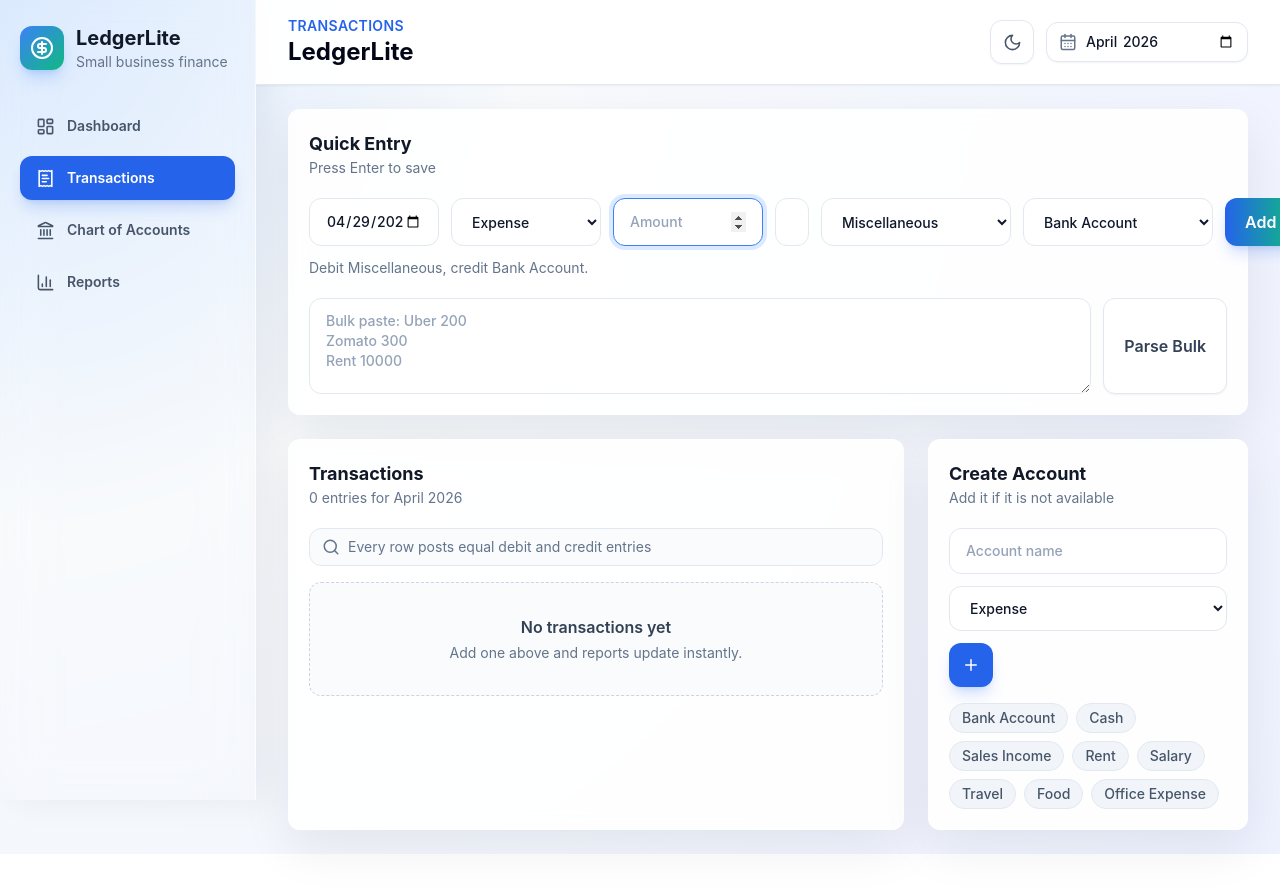
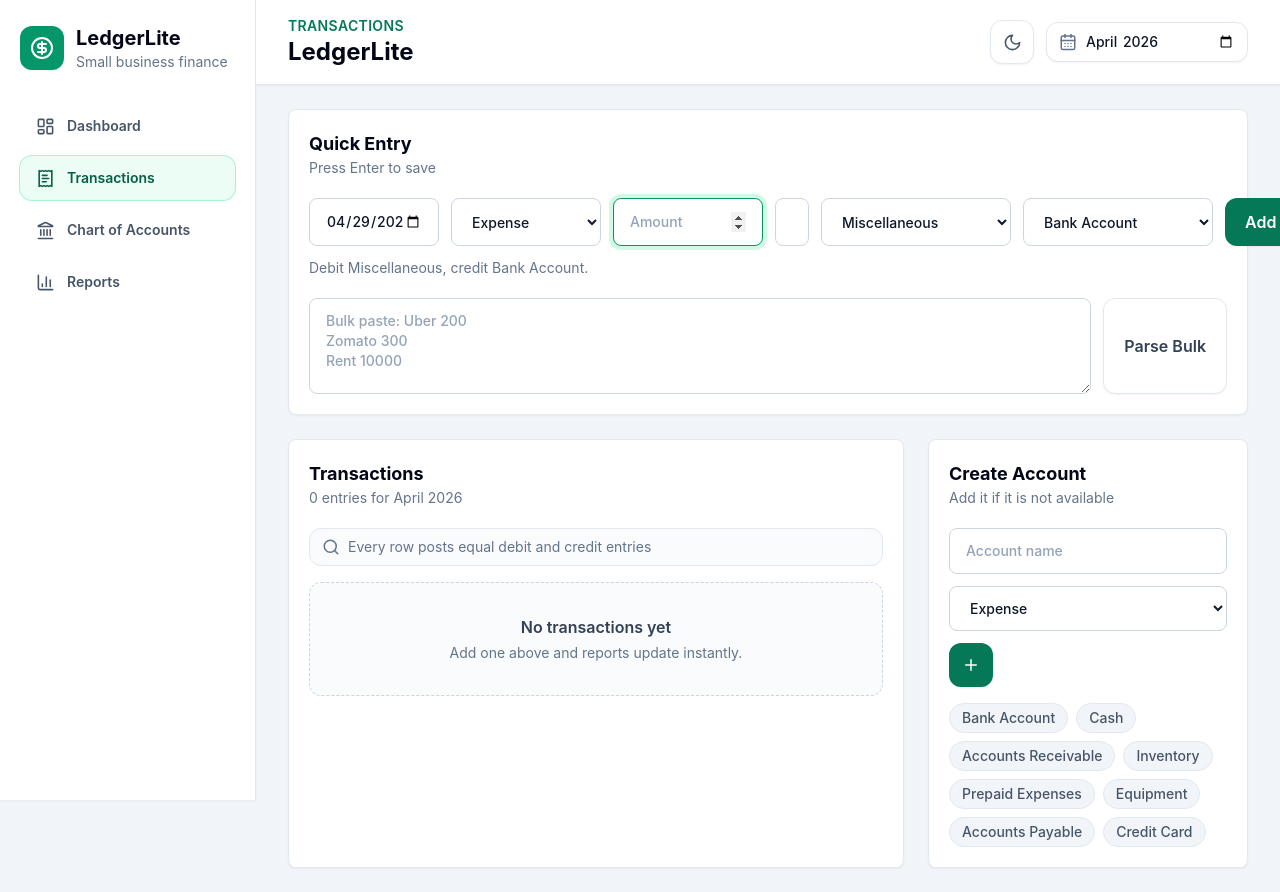
Before and after one commit to lovenishpurohit111/ledger-lite, a React (Vite) app: page / in a window 1280 px wide. Both pictures are taken after a click on the button "Transactions". Before the commit the page ends 854 px from the top, so only its background shows below. Built offline with nearby package versions, Linux system fonts and the light colour scheme.

Commit message:
Refine accounting UI and add balance sheet

```diff
--- a/src/main.jsx
+++ b/src/main.jsx
@@ -12,20 +12,42 @@ const defaultRules = [
 ];
 
 const defaultAccounts = [
-  { name: "Bank Account", type: "Asset" },
-  { name: "Cash", type: "Asset" },
+  { name: "Bank Account", type: "Current Asset" },
+  { name: "Cash", type: "Current Asset" },
+  { name: "Accounts Receivable", type: "Current Asset" },
+  { name: "Inventory", type: "Other Current Asset" },
+  { name: "Prepaid Expenses", type: "Other Current Asset" },
+  { name: "Equipment", type: "Fixed Asset" },
+  { name: "Accounts Payable", type: "Current Liability" },
+  { name: "Credit Card", type: "Current Liability" },
+  { name: "GST / Sales Tax Payable", type: "Other Current Liability" },
+  { name: "Loan Payable", type: "Long-term Liability" },
+  { name: "Owner Equity", type: "Equity" },
   { name: "Sales Income", type: "Income" },
+  { name: "Service Income", type: "Income" },
+  { name: "Cost of Goods Sold", type: "Cost of Goods Sold" },
   { name: "Rent", type: "Expense" },
   { name: "Salary", type: "Expense" },
   { name: "Travel", type: "Expense" },
   { name: "Food", type: "Expense" },
   { name: "Office Expense", type: "Expense" },
   { name: "Bank Charges", type: "Expense" },
-  { name: "Miscellaneous", type: "Expense" },
-  { name: "Owner Equity", type: "Equity" }
+  { name: "Miscellaneous", type: "Other Expense" }
 ];
 
-const accountTypes = ["Asset", "Liability", "Equity", "Income", "Expense"];
+const accountTypes = [
+  "Current Asset",
+  "Other Current Asset",
+  "Fixed Asset",
+  "Current Liability",
+  "Other Current Liability",
+  "Long-term Liability",
+  "Equity",
+  "Income",
+  "Cost of Goods Sold",
+  "Expense",
+  "Other Expense"
+];
 
 const storage = {
   get(key, fallback) {
@@ -84,8 +106,34 @@ function normalizeTransaction(transaction) {
   };
 }
 
+function mergeAccounts(savedAccounts) {
+  const saved = Array.isArray(savedAccounts) ? savedAccounts : [];
+  const normalized = saved.map((account) => ({
+    ...account,
+    type: normalizeAccountType(account.type)
+  }));
+  const names = new Set(normalized.map((account) => account.name.toLowerCase()));
+  return [...normalized, ...defaultAccounts.filter((account) => !names.has(account.name.toLowerCase()))];
+}
+
+function normalizeAccountType(type) {
+  if (type === "Asset") return "Current Asset";
+  if (type === "Liability") return "Current Liability";
+  if (type === "Expense") return "Expense";
+  return type || "Expense";
+}
+
+function accountClass(type) {
+  if (type.includes("Asset")) return "Asset";
+  if (type.includes("Liability")) return "Liability";
+  if (type === "Equity") return "Equity";
+  if (type === "Income") return "Income";
+  return "Expense";
+}
+
 function accountNormalSide(type) {
-  return type === "Asset" || type === "Expense" ? "Debit" : "Credit";
+  const classification = accountClass(type);
+  return classification === "Asset" || classification === "Expense" ? "Debit" : "Credit";
 }
 
 function accountBalance(accountName, accountType, transactions) {
@@ -107,7 +155,7 @@ function App() {
   const [transactions, setTransactions] = React.useState(() => storage.get("ledgerlite:transactions", []).map(normalizeTransaction));
   const [categories, setCategories] = React.useState(() => storage.get("ledgerlite:categories", defaultCategories));
   const [rules, setRules] = React.useState(() => storage.get("ledgerlite:rules", defaultRules));
-  const [accounts, setAccounts] = React.useState(() => storage.get("ledgerlite:accounts", defaultAccounts));
+  const [accounts, setAccounts] = React.useState(() => mergeAccounts(storage.get("ledgerlite:accounts", defaultAccounts)));
   const [accountForm, setAccountForm] = React.useState({ name: "", type: "Expense" });
   const [theme, setTheme] = React.useState(initialTheme);
 
@@ -129,6 +177,7 @@ function App() {
   const expenses = React.useMemo(() => getExpenseBreakdown(visibleTransactions, accounts), [visibleTransactions, accounts]);
   const months = React.useMemo(() => getRecentMonths(transactions), [transactions]);
   const accountBalances = React.useMemo(() => getAccountBalances(accounts, transactions), [accounts, transactions]);
+  const balanceSheet = React.useMemo(() => getBalanceSheet(accounts, transactions, month), [accounts, transactions, month]);
 
   function suggestAccount(description) {
     const text = description.toLowerCase();
@@ -157,16 +206,16 @@ function App() {
     const cleanName = accountForm.name.trim();
     if (!cleanName || accounts.some((account) => account.name.toLowerCase() === cleanName.toLowerCase())) return false;
     setAccounts((current) => [...current, { name: cleanName, type: accountForm.type }]);
-    if (accountForm.type === "Expense" && !categories.includes(cleanName)) setCategories((current) => [...current, cleanName]);
+    if (accountClass(accountForm.type) === "Expense" && !categories.includes(cleanName)) setCategories((current) => [...current, cleanName]);
     setAccountForm({ name: "", type: "Expense" });
     return true;
   }
 
   return (
-    <div className="min-h-screen bg-[radial-gradient(circle_at_top_left,#dbeafe_0,#f8fafc_34%,#eef2ff_100%)] text-ledger-ink transition-colors dark:bg-[radial-gradient(circle_at_top_left,#172554_0,#020617_42%,#0f172a_100%)] dark:text-slate-100">
-      <aside className="fixed inset-y-0 left-0 z-10 hidden w-64 border-r border-white/70 bg-white/82 px-5 py-6 shadow-[12px_0_35px_rgba(15,23,42,0.06)] backdrop-blur-xl dark:border-slate-800 dark:bg-slate-950/82 dark:shadow-[12px_0_45px_rgba(0,0,0,0.35)] lg:block">
+    <div className="min-h-screen bg-slate-100 text-slate-950 transition-colors dark:bg-slate-950 dark:text-slate-100">
+      <aside className="fixed inset-y-0 left-0 z-10 hidden w-64 border-r border-slate-200 bg-white px-5 py-6 shadow-sm dark:border-slate-800 dark:bg-slate-950 lg:block">
         <div className="mb-8 flex items-center gap-3">
-          <div className="grid h-11 w-11 place-items-center rounded-xl bg-gradient-to-br from-blue-500 to-emerald-500 text-white shadow-lg shadow-blue-500/25">
+          <div className="grid h-11 w-11 place-items-center rounded-xl bg-emerald-600 text-white shadow-sm">
             <CircleDollarSign size={24} />
           </div>
           <div>
@@ -186,8 +235,8 @@ function App() {
               onClick={() => setPage(label)}
               className={`flex w-full items-center gap-3 rounded-xl px-4 py-3 text-left text-sm font-semibold transition ${
                 page === label
-                  ? "bg-blue-600 text-white shadow-lg shadow-blue-600/20"
-                  : "text-slate-600 hover:bg-slate-100 dark:text-slate-300 dark:hover:bg-slate-800"
+                  ? "bg-emerald-50 text-emerald-800 ring-1 ring-emerald-200 dark:bg-emerald-500/10 dark:text-emerald-200 dark:ring-emerald-500/20"
+                  : "text-slate-600 hover:bg-slate-100 dark:text-slate-300 dark:hover:bg-slate-900"
               }`}
             >
               <Icon size={19} />
@@ -198,10 +247,10 @@ function App() {
       </aside>
 
       <main className="lg:pl-64">
-        <header className="sticky top-0 z-20 border-b border-slate-200 bg-white/95 px-5 py-4 text-slate-950 shadow-sm backdrop-blur-xl dark:border-slate-800 dark:bg-slate-950/95 dark:text-white lg:px-8">
+        <header className="sticky top-0 z-20 border-b border-slate-200 bg-white px-5 py-4 text-slate-950 shadow-sm dark:border-slate-800 dark:bg-slate-950 dark:text-white lg:px-8">
           <div className="flex flex-col gap-4 sm:flex-row sm:items-center sm:justify-between">
             <div>
-              <p className="text-sm font-semibold uppercase tracking-wide text-blue-600 dark:text-blue-300">{page}</p>
+              <p className="text-sm font-semibold uppercase tracking-wide text-emerald-700 dark:text-emerald-300">{page}</p>
               <h1 className="text-2xl font-bold text-slate-950 dark:text-white">LedgerLite</h1>
             </div>
             <div className="flex items-center gap-3">
@@ -238,7 +287,7 @@ function App() {
             />
           )}
           {page === "Chart of Accounts" && <ChartOfAccounts balances={accountBalances} accountForm={accountForm} setAccountForm={setAccountForm} addAccount={addAccount} />}
-          {page === "Reports" && <Reports totals={totals} expenses={expenses} month={month} accounts={accounts} transactions={visibleTransactions} />}
+          {page === "Reports" && <Reports totals={totals} expenses={expenses} month={month} accounts={accounts} transactions={visibleTransactions} balanceSheet={balanceSheet} />}
         </div>
       </main>
     </div>
@@ -253,7 +302,7 @@ function MobileNav({ page, setPage }) {
           key={label}
           onClick={() => setPage(label)}
           className={`rounded-xl px-3 py-2 text-sm font-semibold shadow-sm transition ${
-            page === label ? "bg-blue-600 text-white" : "bg-white text-slate-600 dark:bg-slate-900 dark:text-slate-300"
+            page === label ? "bg-emerald-700 text-white" : "bg-white text-slate-600 dark:bg-slate-900 dark:text-slate-300"
           }`}
         >
           {label}
@@ -279,8 +328,8 @@ function Dashboard({ totals, expenses, months, currentMonth, transactions, accou
             {months.map((month, index) => (
               <div key={month} className="flex flex-1 flex-col items-center gap-3">
                 <div className="flex h-56 w-full items-end justify-center gap-2 rounded-xl border border-slate-100 bg-slate-50/80 px-2 pb-2 dark:border-slate-800 dark:bg-slate-950/70">
-                  <div className="w-5 rounded-t-lg bg-gradient-to-t from-emerald-600 to-emerald-400 shadow-lg shadow-emerald-500/20" style={{ height: `${(monthlyTotals[index].income / peak) * 100}%` }} />
-                  <div className="w-5 rounded-t-lg bg-gradient-to-t from-rose-600 to-rose-400 shadow-lg shadow-rose-500/20" style={{ height: `${(monthlyTotals[index].expenses / peak) * 100}%` }} />
+                  <div className="w-5 rounded-t-lg bg-emerald-600" style={{ height: `${(monthlyTotals[index].income / peak) * 100}%` }} />
+                  <div className="w-5 rounded-t-lg bg-slate-400 dark:bg-slate-500" style={{ height: `${(monthlyTotals[index].expenses / peak) * 100}%` }} />
                 </div>
                 <span className="text-xs font-semibold text-slate-500 dark:text-slate-400">{monthLabel(month).slice(0, 3)}</span>
               </div>
@@ -312,7 +361,7 @@ function Transactions({ month, transactions, accounts, accountForm, setAccountFo
                 <option key={type}>{type}</option>
               ))}
             </select>
-            <button className="icon-button bg-blue-600 text-white shadow-lg shadow-blue-600/20 transition hover:-translate-y-0.5 hover:bg-blue-700" title="Add category">
+            <button className="icon-button bg-emerald-700 text-white shadow-sm transition hover:bg-emerald-800" title="Add account">
               <Plus size={18} />
             </button>
           </form>
@@ -364,11 +413,11 @@ function ChartOfAccounts({ balances, accountForm, setAccountForm, addAccount })
               <option key={type}>{type}</option>
             ))}
           </select>
-          <button className="w-full rounded-xl bg-gradient-to-r from-blue-600 to-emerald-500 px-5 py-3 font-semibold text-white shadow-lg shadow-blue-600/20 transition hover:-translate-y-0.5 hover:shadow-xl">
+          <button className="w-full rounded-xl bg-emerald-700 px-5 py-3 font-semibold text-white shadow-sm transition hover:bg-emerald-800">
             Add Account
           </button>
         </form>
-        <div className="mt-5 rounded-xl border border-blue-100 bg-blue-50 p-4 text-sm text-slate-700 dark:border-blue-500/20 dark:bg-blue-500/10 dark:text-slate-300">
+        <div className="mt-5 rounded-xl border border-slate-200 bg-slate-50 p-4 text-sm text-slate-700 dark:border-slate-700 dark:bg-slate-950/40 dark:text-slate-300">
           Assets and expenses normally increase with debits. Income, liabilities, and equity normally increase with credits.
         </div>
       </Card>
@@ -376,7 +425,7 @@ function ChartOfAccounts({ balances, accountForm, setAccountForm, addAccount })
   );
 }
 
-function Reports({ totals, expenses, month, accounts, transactions }) {
+function Reports({ totals, expenses, month, accounts, transactions, balanceSheet }) {
   const balances = getAccountBalances(accounts, transactions);
   return (
     <section className="space-y-6">
@@ -385,12 +434,20 @@ function Reports({ totals, expenses, month, accounts, transactions }) {
         <Card title="Profit & Loss" subtitle={monthLabel(month)}>
           <ReportRow label="Total Income" value={totals.income} positive />
           <ReportRow label="Total Expenses" value={totals.expenses} />
-          <div className="mt-4 rounded-xl border border-blue-100 bg-blue-50 p-4 dark:border-blue-500/20 dark:bg-blue-500/10">
+          <div className="mt-4 rounded-xl border border-emerald-100 bg-emerald-50 p-4 dark:border-emerald-500/20 dark:bg-emerald-500/10">
             <ReportRow label="Net Profit" value={totals.net} strong positive={totals.net >= 0} />
           </div>
         </Card>
-        <Card title="Expense Breakdown" subtitle="Grouped by category">
+        <Card title="Balance Sheet" subtitle={`As of ${monthLabel(month)}`}>
+          <BalanceSheetSummary balanceSheet={balanceSheet} />
+        </Card>
+      </div>
+      <div className="grid gap-6 xl:grid-cols-2">
+        <Card title="Expense Breakdown" subtitle="Grouped by account">
           <Breakdown expenses={expenses} />
+        </Card>
+        <Card title="Balance Sheet Detail" subtitle="Assets, liabilities, and equity">
+          <BalanceSheetDetail balanceSheet={balanceSheet} />
         </Card>
       </div>
       <Card title="Account Movement" subtitle="Debit and credit impact for selected month">
@@ -410,10 +467,56 @@ function Reports({ totals, expenses, month, accounts, transactions }) {
   );
 }
 
+function BalanceSheetSummary({ balanceSheet }) {
+  const difference = balanceSheet.assets.total - (balanceSheet.liabilities.total + balanceSheet.equity.total);
+  return (
+    <div className="space-y-3">
+      <ReportRow label="Total Assets" value={balanceSheet.assets.total} positive />
+      <ReportRow label="Total Liabilities" value={balanceSheet.liabilities.total} />
+      <ReportRow label="Total Equity" value={balanceSheet.equity.total} positive />
+      <div className="mt-4 rounded-xl border border-slate-200 bg-slate-50 p-4 dark:border-slate-700 dark:bg-slate-950/40">
+        <ReportRow label="Difference" value={difference} strong positive={Math.abs(difference) < 1} />
+      </div>
+    </div>
+  );
+}
+
+function BalanceSheetDetail({ balanceSheet }) {
+  return (
+    <div className="space-y-5">
+      <BalanceSection title="Assets" groups={balanceSheet.assets.groups} total={balanceSheet.assets.total} />
+      <BalanceSection title="Liabilities" groups={balanceSheet.liabilities.groups} total={balanceSheet.liabilities.total} />
+      <BalanceSection title="Equity" groups={balanceSheet.equity.groups} total={balanceSheet.equity.total} />
+    </div>
+  );
+}
+
+function BalanceSection({ title, groups, total }) {
+  return (
+    <div>
+      <div className="mb-2 flex items-center justify-between border-b border-slate-200 pb-2 text-sm font-bold dark:border-slate-800">
+        <span>{title}</span>
+        <span>{formatMoney(total)}</span>
+      </div>
+      {Object.entries(groups).map(([group, accounts]) => (
+        <div key={group} className="mb-3">
+          <p className="mb-1 text-xs font-semibold uppercase tracking-wide text-slate-500 dark:text-slate-400">{group}</p>
+          {accounts.map((account) => (
+            <div key={account.name} className="flex justify-between py-1 text-sm">
+              <span>{account.name}</span>
+              <span className="font-semibold">{formatMoney(account.balance)}</span>
+            </div>
+          ))}
+        </div>
+      ))}
+    </div>
+  );
+}
+
 function TransactionForm({ accounts, addTransaction, suggestAccount }) {
-  const assetAccounts = accounts.filter((account) => account.type === "Asset");
-  const incomeAccounts = accounts.filter((account) => account.type === "Income");
-  const expenseAccounts = accounts.filter((account) => account.type === "Expense");
+  const assetAccounts = accounts.filter((account) => accountClass(account.type) === "Asset");
+  const incomeAccounts = accounts.filter((account) => accountClass(account.type) === "Income");
+  const expenseAccounts = accounts.filter((account) => accountClass(account.type) === "Expense");
   const [form, setForm] = React.useState({
     date: today(),
     amount: "",
@@ -497,7 +600,7 @@ function TransactionForm({ accounts, addTransaction, suggestAccount }) {
             <option key={account.name}>{account.name}</option>
           ))}
         </select>
-        <button className="rounded-xl bg-gradient-to-r from-blue-600 to-emerald-500 px-5 py-3 font-semibold text-white shadow-lg shadow-blue-600/20 transition hover:-translate-y-0.5 hover:shadow-xl">Add</button>
+        <button className="rounded-xl bg-emerald-700 px-5 py-3 font-semibold text-white shadow-sm transition hover:bg-emerald-800">Add</button>
       </form>
       <p className="mt-3 text-sm text-slate-500 dark:text-slate-400">
         {form.type === "Expense" ? `Debit ${form.debitAccount}, credit ${form.creditAccount}.` : `Debit ${form.debitAccount}, credit ${form.creditAccount}.`}
@@ -527,7 +630,7 @@ function MetricCard({ title, value, tone, icon: Icon }) {
   const toneClass = {
     green: "bg-green-50 text-green-700 dark:bg-green-500/10 dark:text-green-300",
     red: "bg-red-50 text-red-700 dark:bg-red-500/10 dark:text-red-300",
-    blue: "bg-blue-50 text-blue-700 dark:bg-blue-500/10 dark:text-blue-300"
+    blue: "bg-slate-100 text-slate-800 dark:bg-slate-800 dark:text-slate-100"
   }[tone];
   return (
     <div className="premium-card p-5 transition hover:-translate-y-1 hover:shadow-[0_24px_60px_rgba(37,99,235,0.12)] dark:hover:shadow-[0_24px_60px_rgba(0,0,0,0.5)]">
@@ -564,14 +667,14 @@ function TransactionTable({ transactions, accounts, updateTransactionAccount, de
               <td className="px-4 py-3 font-medium">{transaction.description}</td>
               <td className={`px-4 py-3 font-semibold ${accountType(transaction.creditAccount, accounts) === "Income" ? "text-green-600 dark:text-green-300" : "text-red-600 dark:text-red-300"}`}>{formatMoney(transaction.amount)}</td>
               <td className="px-4 py-3">
-                <select value={transaction.debitAccount} onChange={(event) => updateTransactionAccount(transaction.id, "debitAccount", event.target.value)} className="rounded-lg border border-slate-200 bg-white px-3 py-2 text-sm outline-none focus:border-blue-500 dark:border-slate-700 dark:bg-slate-950 dark:text-slate-100">
+                <select value={transaction.debitAccount} onChange={(event) => updateTransactionAccount(transaction.id, "debitAccount", event.target.value)} className="rounded-lg border border-slate-200 bg-white px-3 py-2 text-sm outline-none focus:border-emerald-600 dark:border-slate-700 dark:bg-slate-950 dark:text-slate-100">
                   {accounts.map((account) => (
                     <option key={account.name}>{account.name}</option>
                   ))}
                 </select>
               </td>
               <td className="px-4 py-3">
-                <select value={transaction.creditAccount} onChange={(event) => updateTransactionAccount(transaction.id, "creditAccount", event.target.value)} className="rounded-lg border border-slate-200 bg-white px-3 py-2 text-sm outline-none focus:border-blue-500 dark:border-slate-700 dark:bg-slate-950 dark:text-slate-100">
+                <select value={transaction.creditAccount} onChange={(event) => updateTransactionAccount(transaction.id, "creditAccount", event.target.value)} className="rounded-lg border border-slate-200 bg-white px-3 py-2 text-sm outline-none focus:border-emerald-600 dark:border-slate-700 dark:bg-slate-950 dark:text-slate-100">
                   {accounts.map((account) => (
                     <option key={account.name}>{account.name}</option>
                   ))}
@@ -614,7 +717,7 @@ function Breakdown({ expenses }) {
             <span className="font-semibold text-slate-600 dark:text-slate-300">{formatMoney(item.total)}</span>
           </div>
           <div className="h-3 rounded-full bg-slate-100 dark:bg-slate-800">
-            <div className="h-3 rounded-full bg-gradient-to-r from-blue-600 to-emerald-500 shadow-sm shadow-blue-500/30" style={{ width: `${(item.total / peak) * 100}%` }} />
+            <div className="h-3 rounded-full bg-emerald-700" style={{ width: `${(item.total / peak) * 100}%` }} />
           </div>
         </div>
       ))}
@@ -644,7 +747,7 @@ function getTotals(transactions, accounts = defaultAccounts) {
   return transactions.reduce(
     (totals, transaction) => {
       const amount = Math.abs(Number(transaction.amount) || 0);
-      if (accountType(transaction.creditAccount, accounts) === "Income") totals.income += amount;
+      if (accountClass(accountType(transaction.creditAccount, accounts)) === "Income") totals.income += amount;
       else totals.expenses += amount;
       totals.net = totals.income - totals.expenses;
       return totals;
@@ -655,7 +758,7 @@ function getTotals(transactions, accounts = defaultAccounts) {
 
 function getExpenseBreakdown(transactions, accounts = defaultAccounts) {
   const groups = transactions.reduce((map, transaction) => {
-    if (accountType(transaction.debitAccount, accounts) !== "Expense") return map;
+    if (accountClass(accountType(transaction.debitAccount, accounts)) !== "Expense") return map;
     map[transaction.debitAccount] = (map[transaction.debitAccount] || 0) + Math.abs(Number(transaction.amount) || 0);
     return map;
   }, {});
@@ -677,4 +780,43 @@ function getAccountBalances(accounts, transactions) {
   }));
 }
 
+function monthEndDate(month) {
+  const [year, value] = month.split("-").map(Number);
+  return new Date(year, value, 0).toISOString().slice(0, 10);
+}
+
+function getBalanceSheet(accounts, transactions, month) {
+  const asOf = monthEndDate(month);
+  const included = transactions.filter((transaction) => transaction.date <= asOf);
+  const balances = getAccountBalances(accounts, included);
+  const profit = getTotals(included, accounts).net;
+
+  const sections = {
+    assets: buildBalanceSection(balances, "Asset"),
+    liabilities: buildBalanceSection(balances, "Liability"),
+    equity: buildBalanceSection(
+      [
+        ...balances.filter((account) => accountClass(account.type) === "Equity"),
+        { name: "Retained Earnings", type: "Equity", balance: profit }
+      ],
+      "Equity"
+    )
+  };
+
+  return sections;
+}
+
+function buildBalanceSection(balances, classification) {
+  const filtered = balances.filter((account) => accountClass(account.type) === classification && account.balance !== 0);
+  const groups = filtered.reduce((current, account) => {
+    current[account.type] = current[account.type] || [];
+    current[account.type].push(account);
+    return current;
+  }, {});
+  return {
+    groups,
+    total: filtered.reduce((sum, account) => sum + account.balance, 0)
+  };
+}
+
 ReactDOM.createRoot(document.getElementById("root")).render(<App />);
--- a/src/styles.css
+++ b/src/styles.css
@@ -19,7 +19,7 @@
 
 @layer components {
   .input {
-    @apply w-full rounded-xl border border-slate-200 bg-white px-4 py-3 text-sm font-medium text-slate-900 outline-none transition placeholder:text-slate-400 focus:border-blue-500 focus:ring-4 focus:ring-blue-100 dark:border-slate-700 dark:bg-slate-900/80 dark:text-slate-100 dark:placeholder:text-slate-500 dark:focus:border-blue-400 dark:focus:ring-blue-500/20;
+    @apply w-full rounded-lg border border-slate-300 bg-white px-4 py-3 text-sm font-medium text-slate-900 outline-none transition placeholder:text-slate-400 focus:border-emerald-600 focus:ring-4 focus:ring-emerald-100 dark:border-slate-700 dark:bg-slate-900 dark:text-slate-100 dark:placeholder:text-slate-500 dark:focus:border-emerald-400 dark:focus:ring-emerald-500/15;
   }
 
   .icon-button {
@@ -27,6 +27,6 @@
   }
 
   .premium-card {
-    @apply rounded-xl border border-white/70 bg-white/90 shadow-[0_18px_50px_rgba(15,23,42,0.08)] backdrop-blur dark:border-slate-700/70 dark:bg-slate-900/80 dark:shadow-[0_18px_55px_rgba(0,0,0,0.38)];
+    @apply rounded-lg border border-slate-200 bg-white shadow-sm dark:border-slate-800 dark:bg-slate-900;
   }
 }
```
Also changed, not shown: api/app.js (+14 -4 lines), 1 other file (tests, documents, lock files or other folders).
